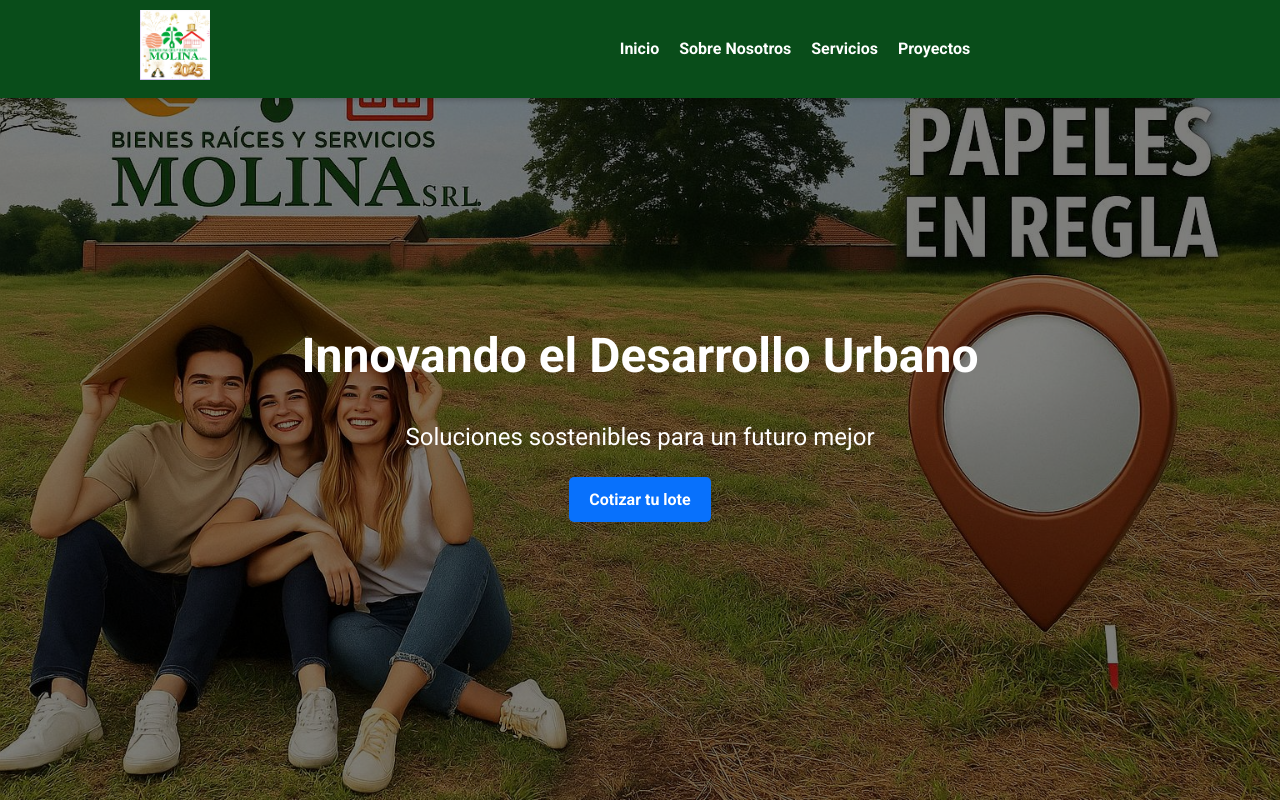
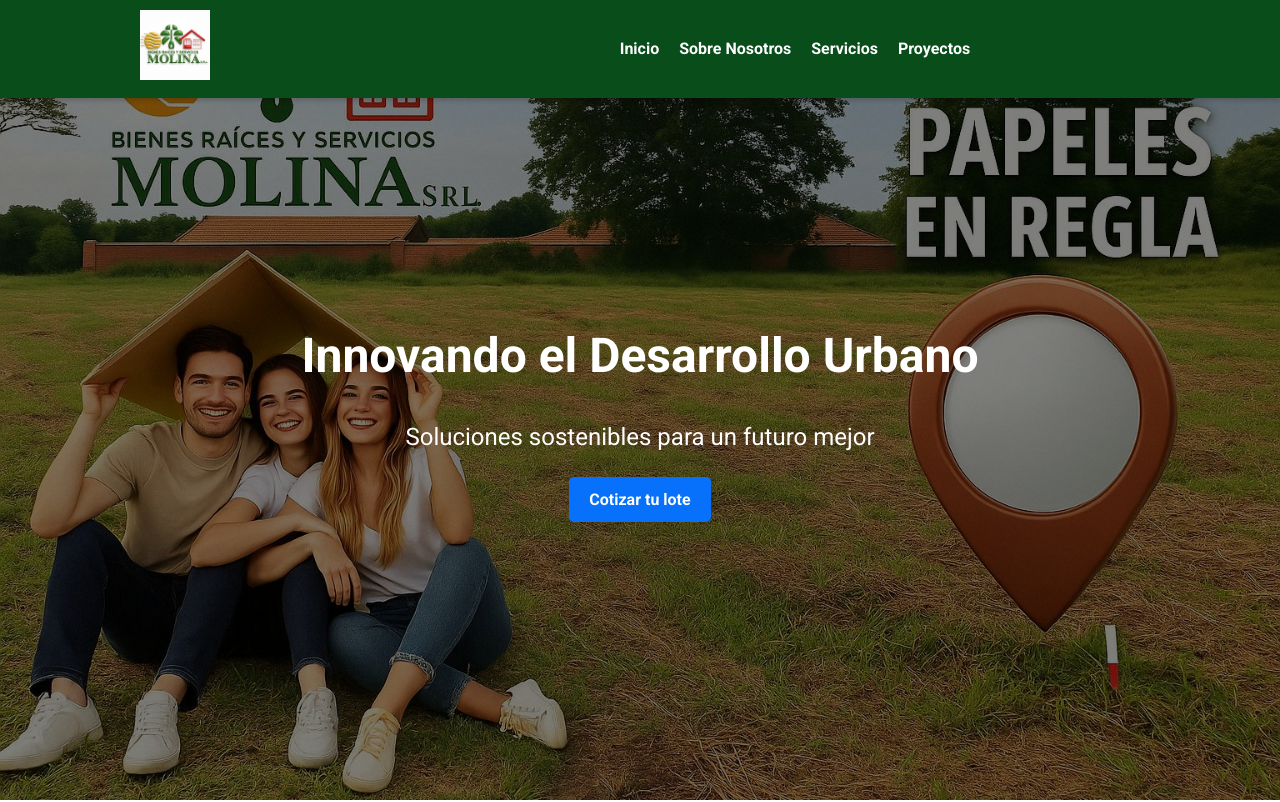
Before and after one commit to MolinaSRL/molinasrlsite, a plain HTML site: page index.html in a window 1280 px wide. Shown: the top 802 px of the page. Drawn offline with Linux system fonts and the light colour scheme; some packages are replaced by stand-ins of ours.

Commit message:
Add files via upload

```diff
--- a/index.html
+++ b/index.html
@@ -34,7 +34,7 @@
     <header>
         <div class="container">
             <div class="logo">
-                <img src="logomolllina.PNG" alt="">
+                <img src="logomol.jpg" alt="">
             </div>
             <nav>
                 <ul>
```
